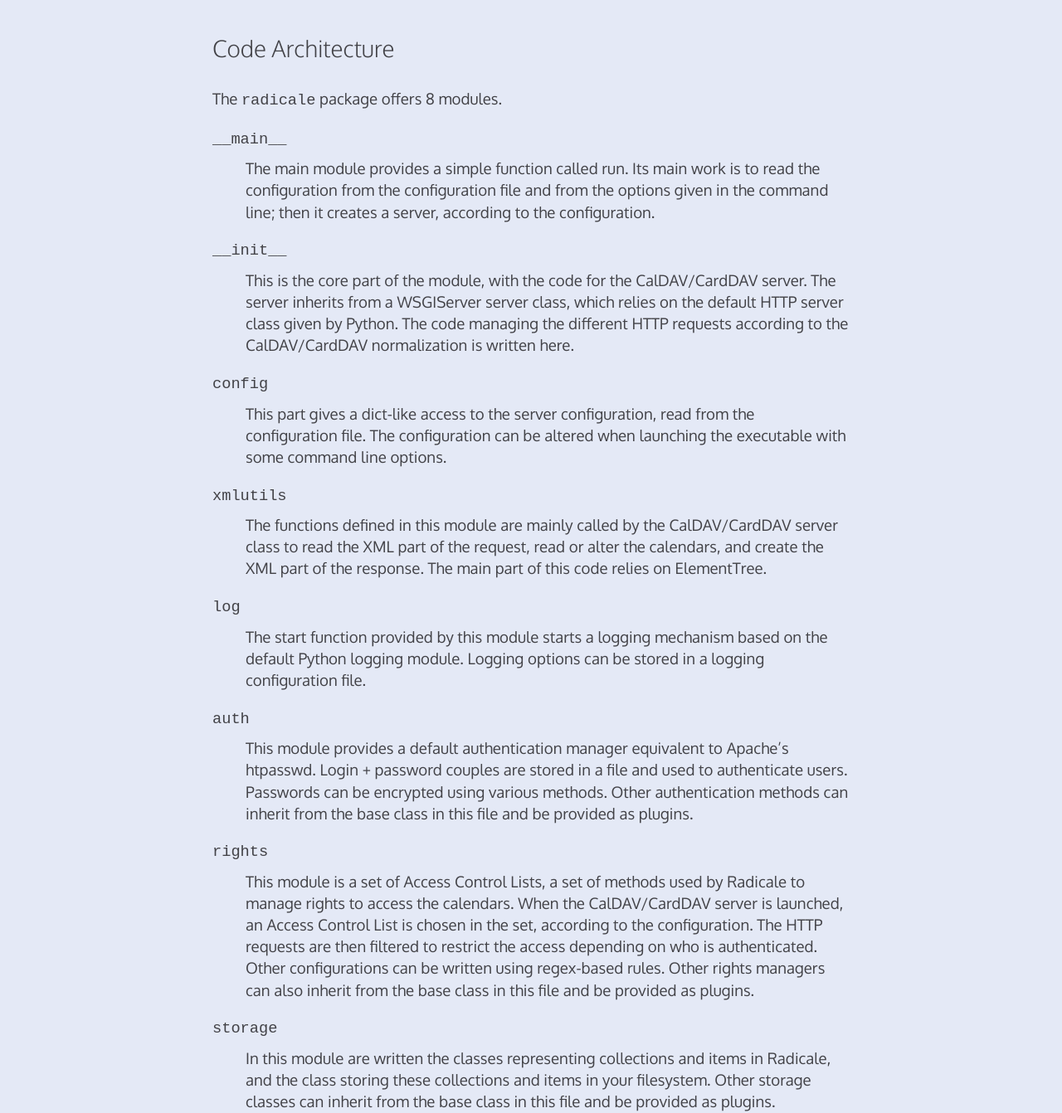
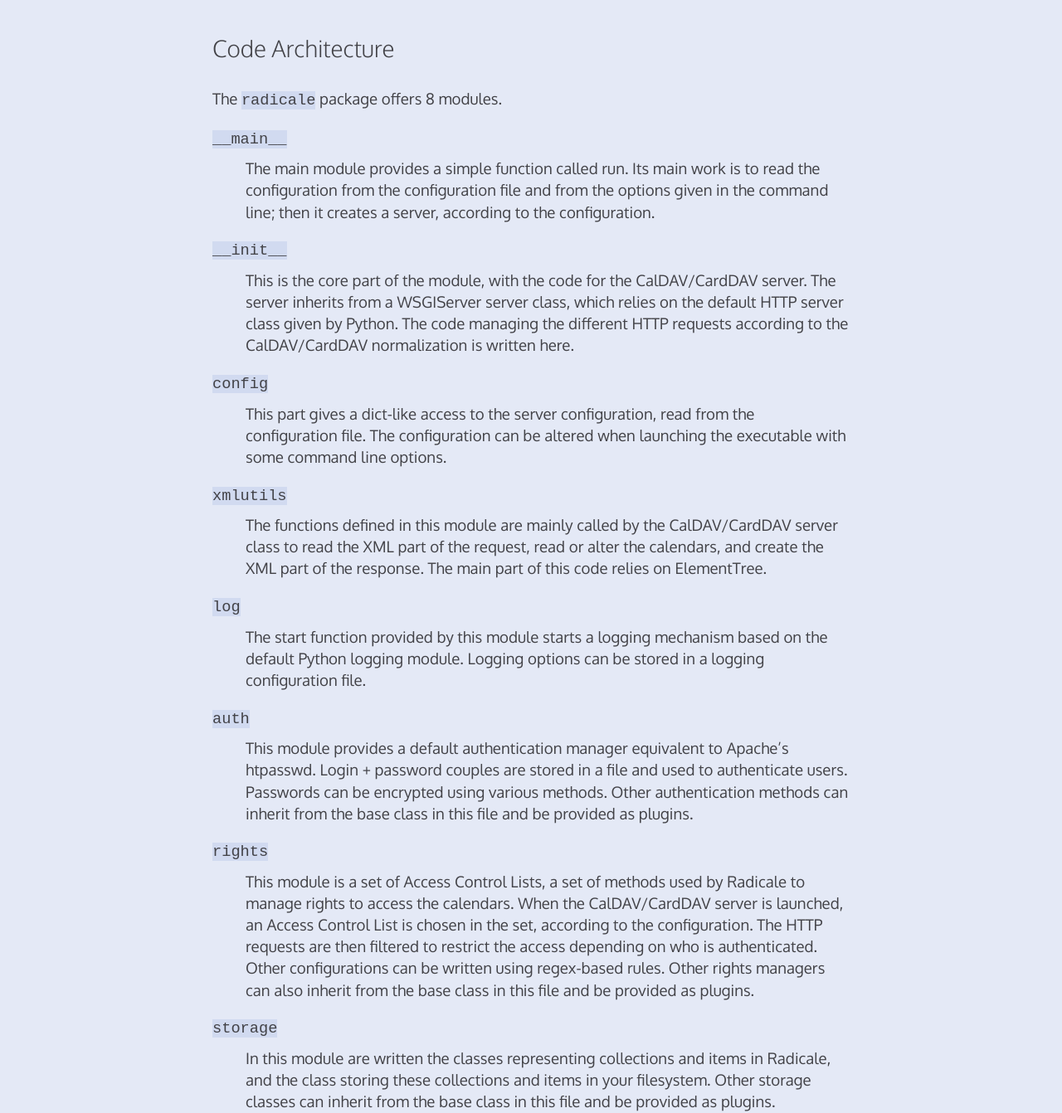
Before and after one commit to Kozea/Radicale, a Jekyll site: the page built from architecture.md, in a window 1280 px wide. Shown: the part 1164-2506 px from the top of the page at 83% size. Built offline with Jekyll 4.4.1, drawn with Linux system fonts in a browser that asks for light colours.

Commit message:
highlight code

```diff
--- a/css/main.sass
+++ b/css/main.sass
@@ -129,6 +129,9 @@
     margin-bottom: 0.5em
     margin-top: 1em
 
+p > code, li > code, dt > code
+  background: #d1daf0
+
 @media (max-width: 800px)
   body
     font-size: 12pt
```
